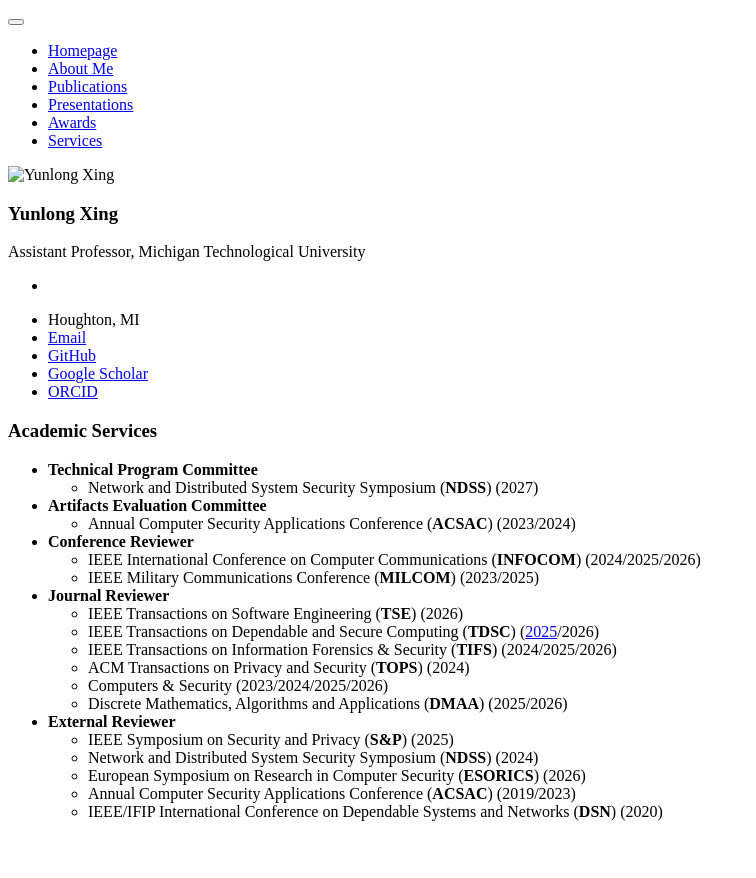
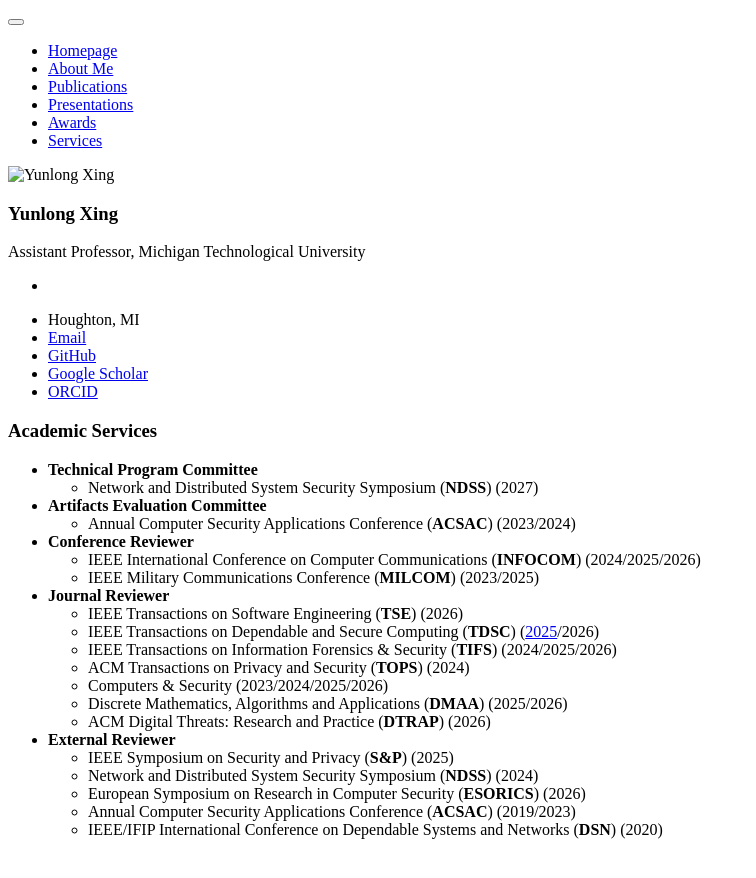
Before and after one commit to YunlongXing/yunlongxing.github.io, a Jekyll site: the page built from _pages/includes/others.md, in a window 1280 px wide. Shown: the top 878 px of the page, without its empty margins (0-756 px from the left). Built offline with Jekyll 4.4.1, drawn with Linux system fonts in a browser that asks for light colours; our own code applies the rules of GitHub Pages for plain Markdown files.

Commit message:
Update others.md

```diff
--- a/_pages/includes/others.md
+++ b/_pages/includes/others.md
@@ -14,6 +14,7 @@
   - ACM Transactions on Privacy and Security (**TOPS**) (2024)
   - Computers & Security (2023/2024/2025/2026)
   - Discrete Mathematics, Algorithms and Applications (**DMAA**) (2025/2026)
+  - ACM Digital Threats: Research and Practice (**DTRAP**) (2026)
 - **External Reviewer**
   - IEEE Symposium on Security and Privacy (**S&P**) (2025)
   - Network and Distributed System Security Symposium (**NDSS**) (2024)
```
